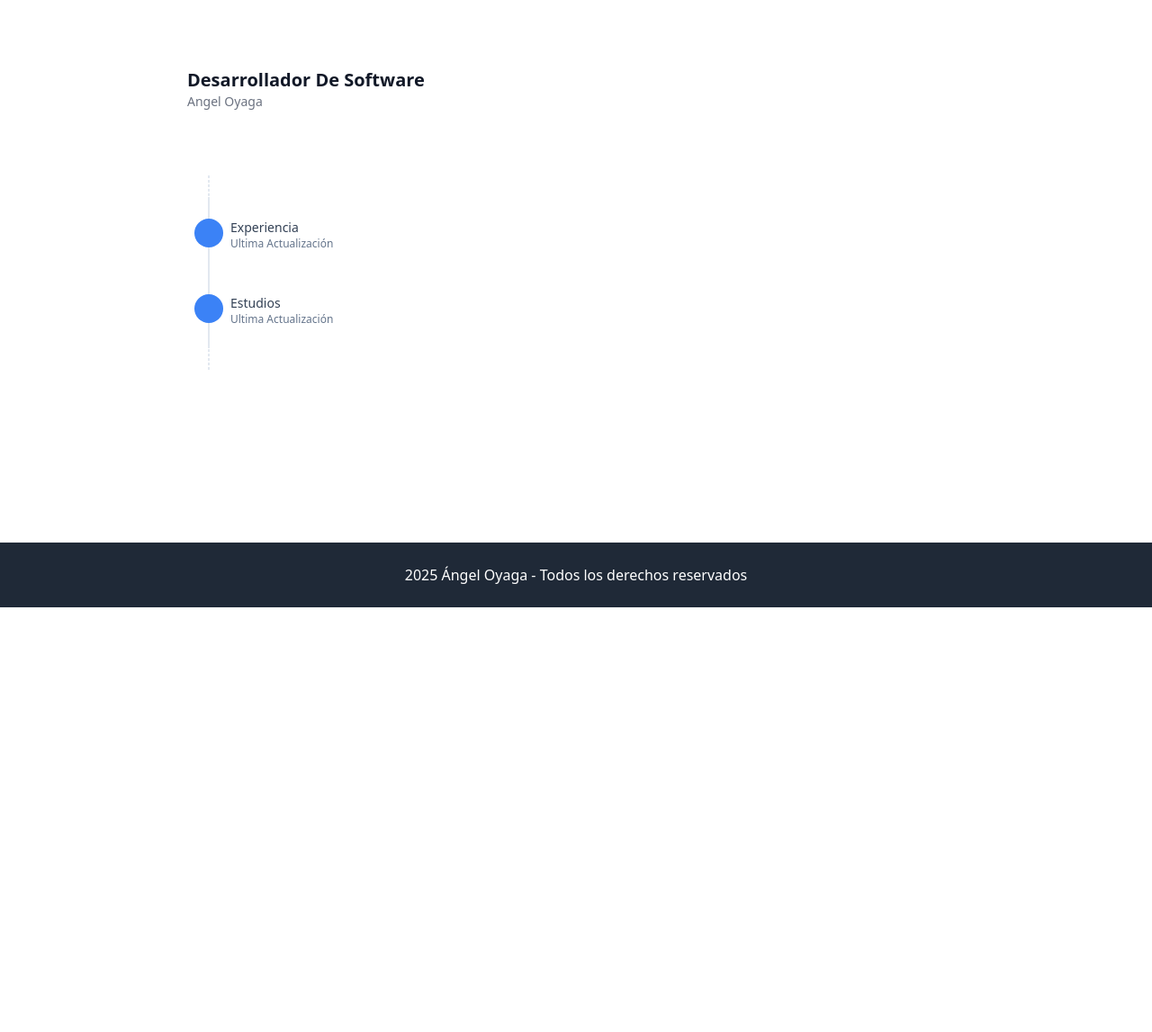
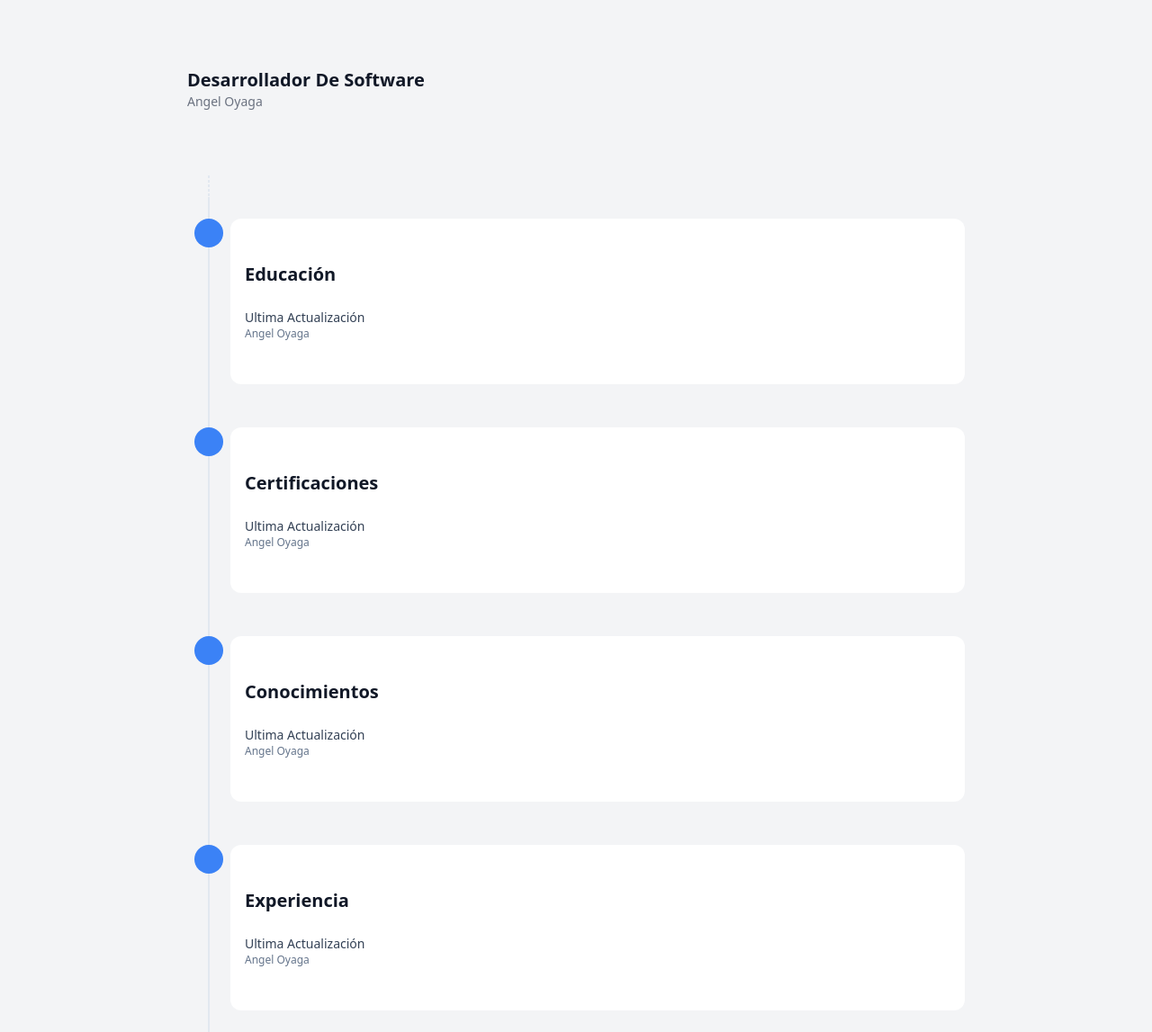
Before and after one commit to Angelo189526/Mi-Portafolio-, a plain HTML site: page verPerfil.html in a window 1280 px wide. Shown: the part 125-1272 px from the top of the page at 90% size. Before the commit the page ends 800 px from the top, so only its background shows below. Drawn offline with nearby package versions, Linux system fonts and the light colour scheme; a script that the page names is missing.

Commit message:
Layout Base de Mi Perfil terminado

```diff
--- a/verPerfil.html
+++ b/verPerfil.html
@@ -6,7 +6,7 @@
     <title>Configuración - Código Vivo</title>
     <script src="https://cdn.tailwindcss.com"></script>
   </head>
-  <body class="bg-white text-gray-800 font-sans flex flex-col min-h-screen">
+  <body class="bg-gray-100 text-gray-800 font-sans flex flex-col min-h-screen">
 
     <!-- Header -->
     <header class="bg-white shadow-md fixed top-0 w-full z-10">
@@ -39,27 +39,54 @@
                    after:bottom-6 after:border after:-translate-x-1/2 after:border-slate-200">
 
           <!-- Item 1 -->
+        <li class="relative pl-6">
+          <div class="absolute left-0 z-10 flex items-center justify-center
+                        w-8 h-8 -translate-x-1/2 rounded-full bg-blue-500"></div>
+          <section id="" class="py-12 bg-white rounded-xl px-4 max-w-4xl mx-auto">
+                  <h2 class="font-semibold text-gray-900 text-xl mb-6">Educación</h2>
+                  <h4 class="text-sm font-medium text-slate-700">Ultima Actualización</h4>
+                  <p class="text-xs text-slate-500">Angel Oyaga</p>
+        </section>
+         </li>
+
+
+          <!-- Item 2 -->
+        <li class="relative pl-6">
+           <div class="absolute left-0 z-10 flex items-center justify-center
+                        w-8 h-8 -translate-x-1/2 rounded-full bg-blue-500"></div>
+
+              <section id="" class="py-12 bg-white rounded-xl px-4 max-w-4xl mx-auto">
+                  <h2 class="font-semibold text-gray-900 text-xl mb-6">Certificaciones</h2>
+                  <h4 class="text-sm font-medium text-slate-700">Ultima Actualización</h4>
+                  <p class="text-xs text-slate-500">Angel Oyaga</p>
+              </section>
+           </li>
+
+            <!-- Item 3 -->
           <li class="relative pl-6">
             <div class="absolute left-0 z-10 flex items-center justify-center
                         w-8 h-8 -translate-x-1/2 rounded-full bg-blue-500"></div>
-            <div class="flex flex-col flex-1 gap-0">
-              <h4 class="text-sm font-medium text-slate-700">Experiencia</h4>
-              <p class="text-xs text-slate-500">Ultima Actualización</p>
-            </div>
-          </li>
 
-          <!-- Item 2 -->
+              <section id="" class="py-12 bg-white rounded-xl px-4 max-w-4xl mx-auto">
+                  <h2 class="font-semibold text-gray-900 text-xl mb-6">Conocimientos</h2>
+                  <h4 class="text-sm font-medium text-slate-700">Ultima Actualización</h4>
+                  <p class="text-xs text-slate-500">Angel Oyaga</p>
+              </section>
+           </li>
+
+            <!-- Item 4 -->
           <li class="relative pl-6">
             <div class="absolute left-0 z-10 flex items-center justify-center
                         w-8 h-8 -translate-x-1/2 rounded-full bg-blue-500"></div>
-            <div class="flex flex-col flex-1 gap-0">
-              <h4 class="text-sm font-medium text-slate-700">Estudios</h4>
-              <p class="text-xs text-slate-500">Ultima Actualización</p>
-            </div>
-          </li>
-        </ul>
 
-      </section>
+              <section id="" class="py-12 bg-white rounded-xl px-4 max-w-4xl mx-auto">
+                  <h2 class="font-semibold text-gray-900 text-xl mb-6">Experiencia</h2>
+                  <h4 class="text-sm font-medium text-slate-700">Ultima Actualización</h4>
+                  <p class="text-xs text-slate-500">Angel Oyaga</p>
+              </section>
+            </li>
+          </ul>
+        </section>
     </main>
 
     <!-- Footer -->
```
Also changed, not shown: ajustes.html (+1 -1 lines), index.html (+9 -9 lines), configuracion.js (added).
